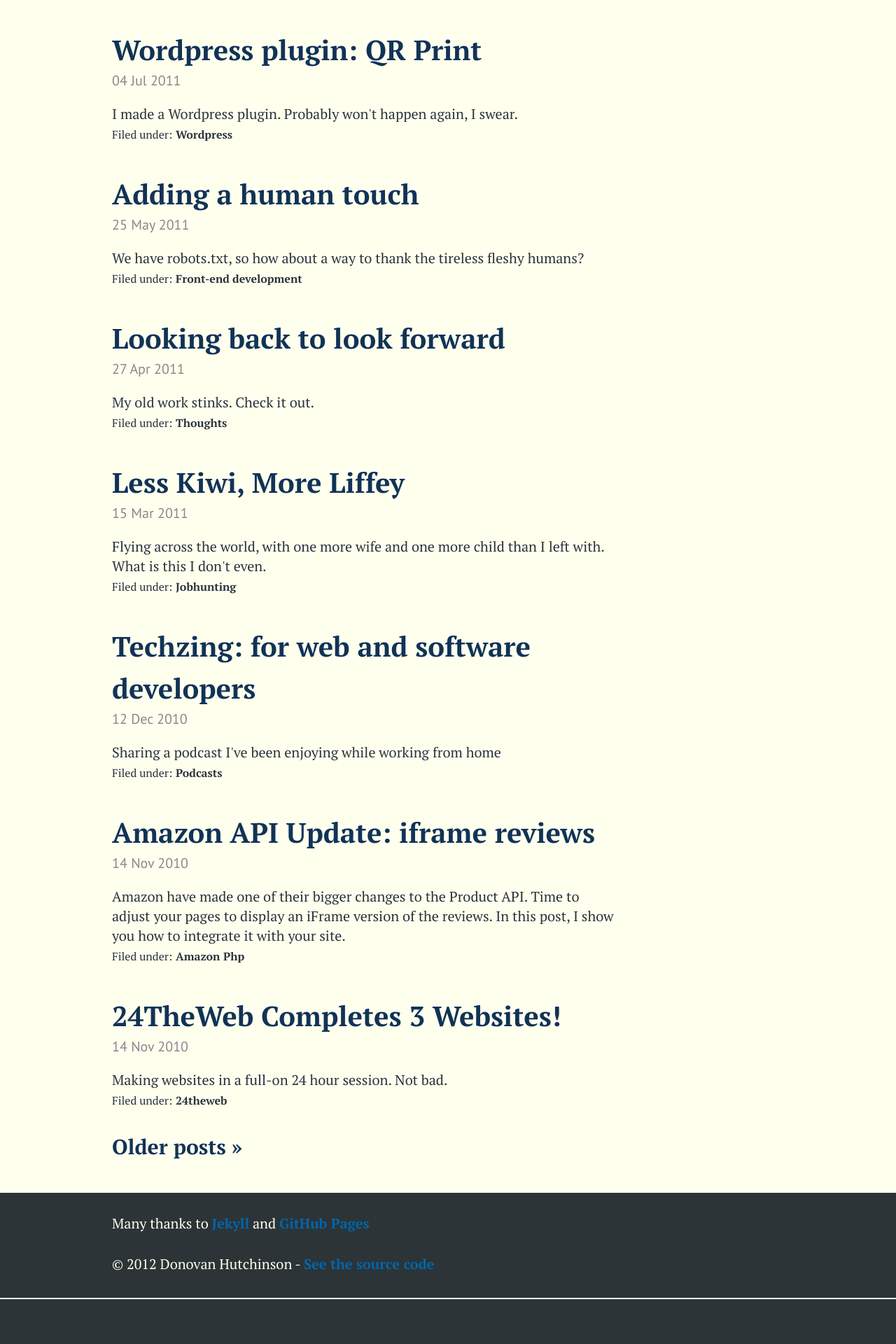
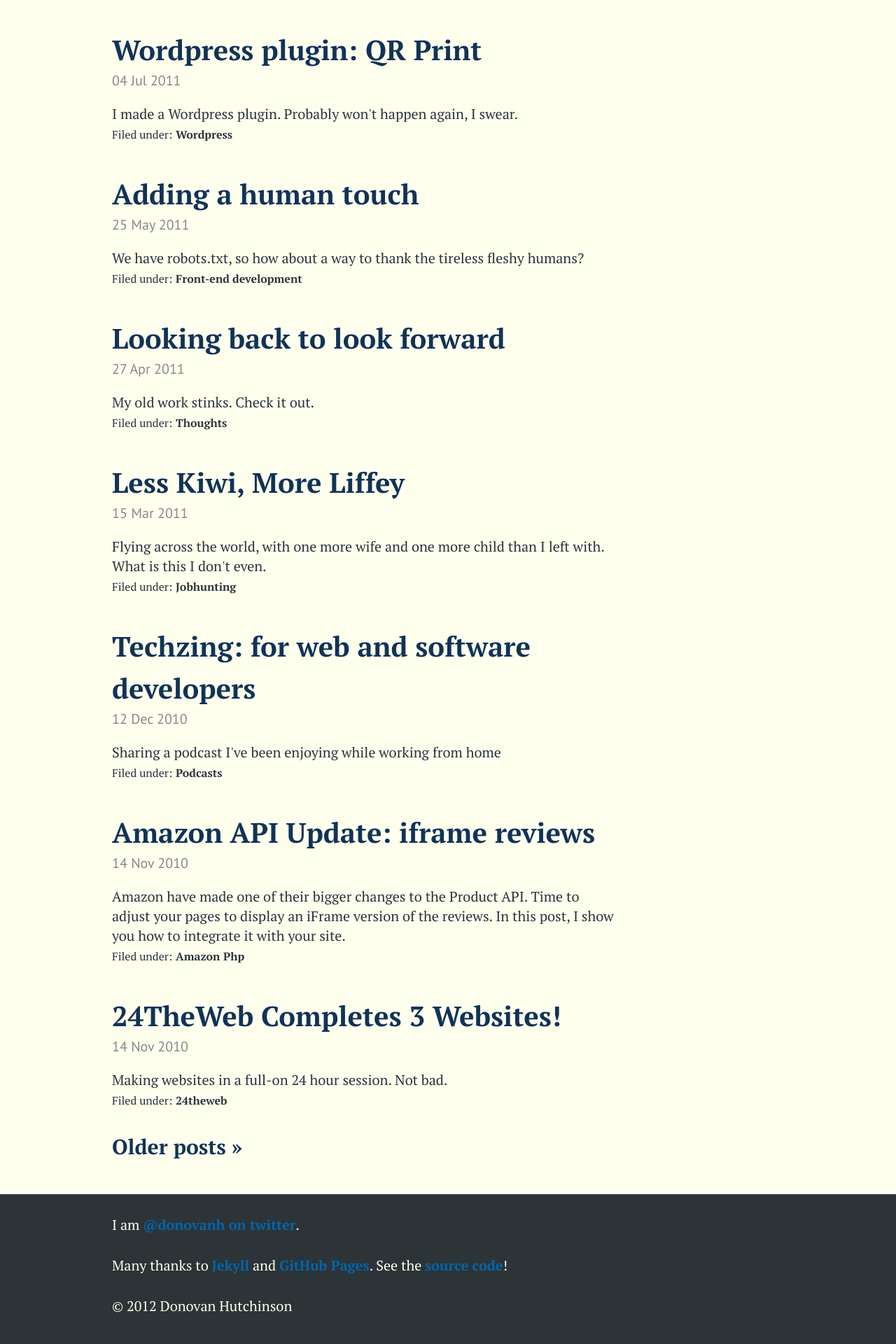
Before and after one commit to donovanh/donovanh.github.com, a Jekyll site: the page built from index.html, in a window 1280 px wide. Shown: the part 757-2677 px from the top of the page at 70% size. Built offline with Jekyll 4.4.1, drawn with Linux system fonts in a browser that asks for light colours; nearby versions of some CDN libraries; comment, search, counter and statistics services are not loaded; before the commit the page ends 2613 px from its top, so only the background shows below that.

Commit message:
Footer styles

```diff
--- a/_layouts/default.html
+++ b/_layouts/default.html
@@ -34,10 +34,11 @@
   		</sidebar>
     </div>
   </div>
-	<footer>
+	<footer class="clearfix">
 	  <section class="footer-content">
-	    <p>Many thanks to <a href="http://">Jekyll</a> and <a href="http://pages.github.com">GitHub Pages</a></p>
-		  <p>&copy; 2012 Donovan Hutchinson - <a href="https://github.com/donovanh/donovanh.github.com">See the source code</a></p>
+	    <p>I am <a href="http://twitter.com/donovanh">@donovanh on twitter</a>.</p>
+	    <p>Many thanks to <a href="http://jekyllrb.com/">Jekyll</a> and <a href="http://pages.github.com">GitHub Pages</a>. See the <a href="https://github.com/donovanh/donovanh.github.com">source code</a>!</p>
+		  <p>&copy; 2012 Donovan Hutchinson</p>
 		</section>
 		<sidebar>
 
--- a/_layouts/post.html
+++ b/_layouts/post.html
@@ -10,9 +10,6 @@ layout: default
 	</header>
 
 	<section class="entry">{{ content }}</section>
-	<section class="sharing">
-    <p>I am <a href="http://twitter.com/donovanh">@donovanh on twitter</a>.</p>
-  </section>
 
 	<section class="tags">
 	  <ul>
--- a/stylesheets/sass/screen.sass
+++ b/stylesheets/sass/screen.sass
@@ -13,7 +13,6 @@ body
   margin: 0
   background-color: $font-color
   border-top: 20px solid $font-color
-  border-bottom: 2px solid #fff
 
 /* Headings
 
@@ -45,12 +44,15 @@ a
   max-width: 960px
   margin: 0 auto
 
+.page-container
+  border-bottom: 2px solid #fff
+
 header
   min-height: 120px
   position: relative
 
 footer
-  min-height: 150px
+  padding-bottom: 40px
   background-color: $font-color
 
   p
--- a/stylesheets/screen.css
+++ b/stylesheets/screen.css
@@ -774,7 +774,6 @@ body {
   margin: 0;
   background-color: #2c3437;
   border-top: 20px solid #2c3437;
-  border-bottom: 2px solid white;
 }
 
 /* Headings */
@@ -815,13 +814,17 @@ a:hover {
   margin: 0 auto;
 }
 
+.page-container {
+  border-bottom: 2px solid white;
+}
+
 header {
   min-height: 120px;
   position: relative;
 }
 
 footer {
-  min-height: 150px;
+  padding-bottom: 40px;
   background-color: #2c3437;
 }
 footer p {
```
